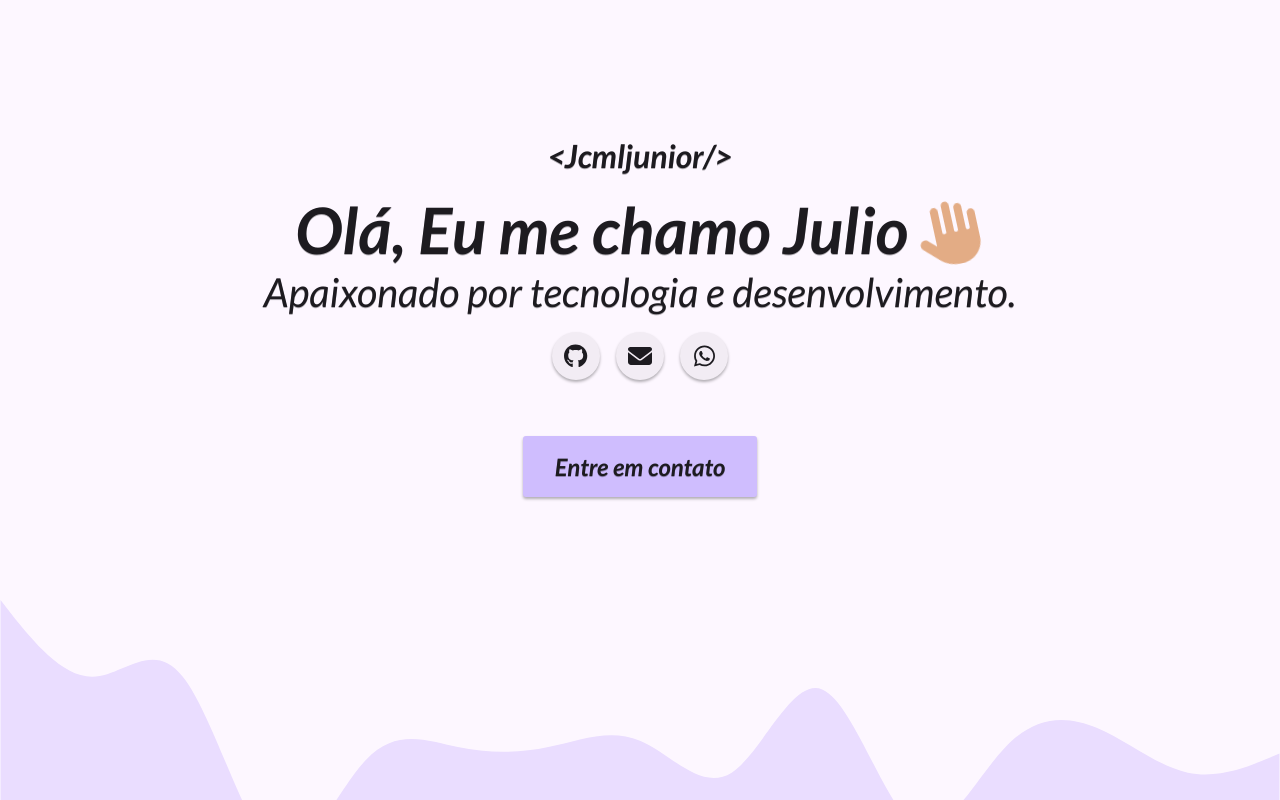
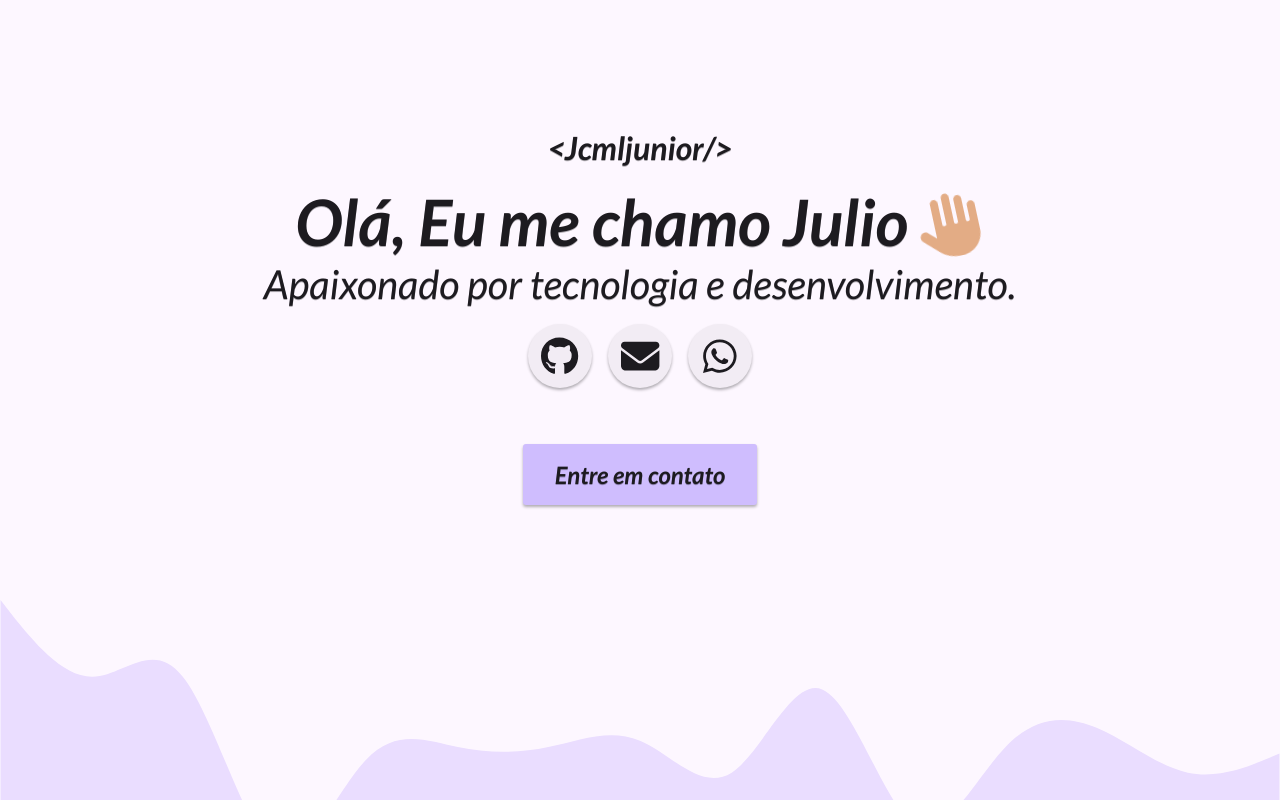
Before and after one commit to jcmljunior/portfolio, a Vue app: page / in a window 1280 px wide. Shown: the top 800 px of the page. Built offline with nearby package versions, Linux system fonts and the light colour scheme.

Commit message:
Ajuste no tamanho do botão em telas maiores.

```diff
--- a/src/components/Header.vue
+++ b/src/components/Header.vue
@@ -5,7 +5,7 @@
         <h3 itemprop="description">Apaixonado por tecnologia e desenvolvimento.</h3>
         <ul>
             <h4>Formas de contato</h4>
-            <li itemprop="knowsAbout" v-for="(social, index) in this.social" :key="index">
+            <li itemprop="knowsAbout" v-for="(social, index) in this.state.social" :key="index">
                 <h5 itemprop="name">{{ social.name }}</h5>
                 <a itemprop="url" rel="noopener noreferrer" :href="social.link" target="_blank">
                     <font-awesome-icon :icon="social.icon" />
@@ -27,8 +27,8 @@
 
 <script>
 export default {
-    data() {
-        return {
+    setup() {
+        const state = {
             social: [
                 {
                     name: "Github",
@@ -46,8 +46,12 @@ export default {
                     icon: ['fab', 'whatsapp']
                 }
             ]
+        };
+
+        return {
+            state
         }
-    }
+    },
 }
 </script>
 
@@ -117,8 +121,8 @@ header {
                 width: 3rem;
                 height: 3rem;
                 line-height: 3rem;
-                border-radius: 2rem;
-                font-size: 1.5rem;
+                border-radius: 100%;
+                font-size: 2rem;
                 margin: 0 0.5rem;
                 text-align: center;
                 background-color: var(--surface-container);
@@ -131,6 +135,15 @@ header {
                 &:hover {
                     background-color: var(--surface-container-highest);
                     cursor: pointer;
+                }
+            }
+
+            @media (min-width: 48rem) {
+                a {
+                    width: 4rem;
+                    height: 4rem;
+                    line-height: 4rem;
+                    font-size: 2.4rem;
                 }
             }
         }
```
